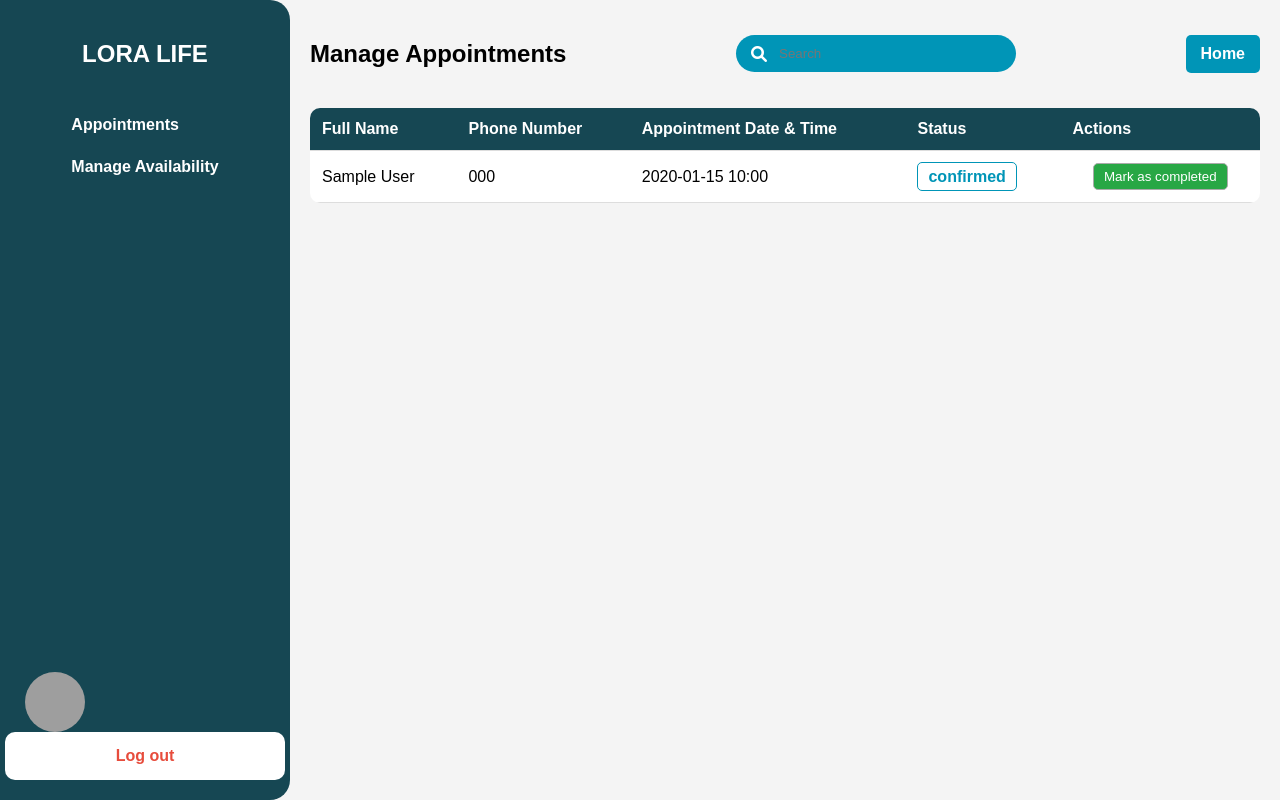
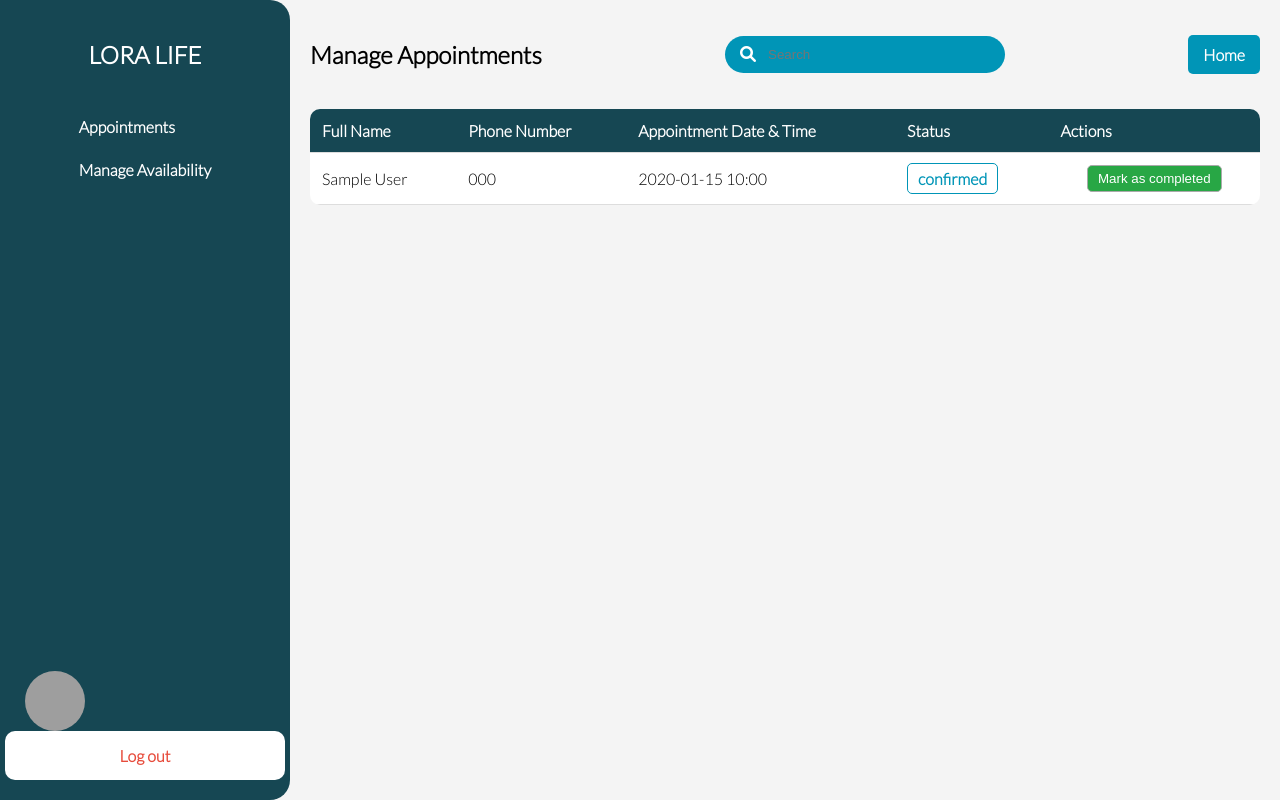
Before and after one commit to Maroa2002/Lora-Life, a Python web app: template templates/profile.html in a window 1280 px wide. Run offline with Jinja, Linux system fonts and the light colour scheme; the template is opened without the code that fills it: most values are stand-ins (such as "Sample title", 1, 10 or a date in 2020); grey boxes are pictures that could not be loaded.

Commit message:
Adds the import fot the lato font

```diff
--- a/static/css/profile.css
+++ b/static/css/profile.css
@@ -1,5 +1,7 @@
+@import url("https://fonts.googleapis.com/css2?family=Lato:wght@300&display=swap");
+
 body {
-    font-family: 'Sans-serif', Arial;
+    font-family: 'Sans-serif', 'Lato';
     margin: 0;
     padding: 0;
     background-color: #f4f4f4;
```
